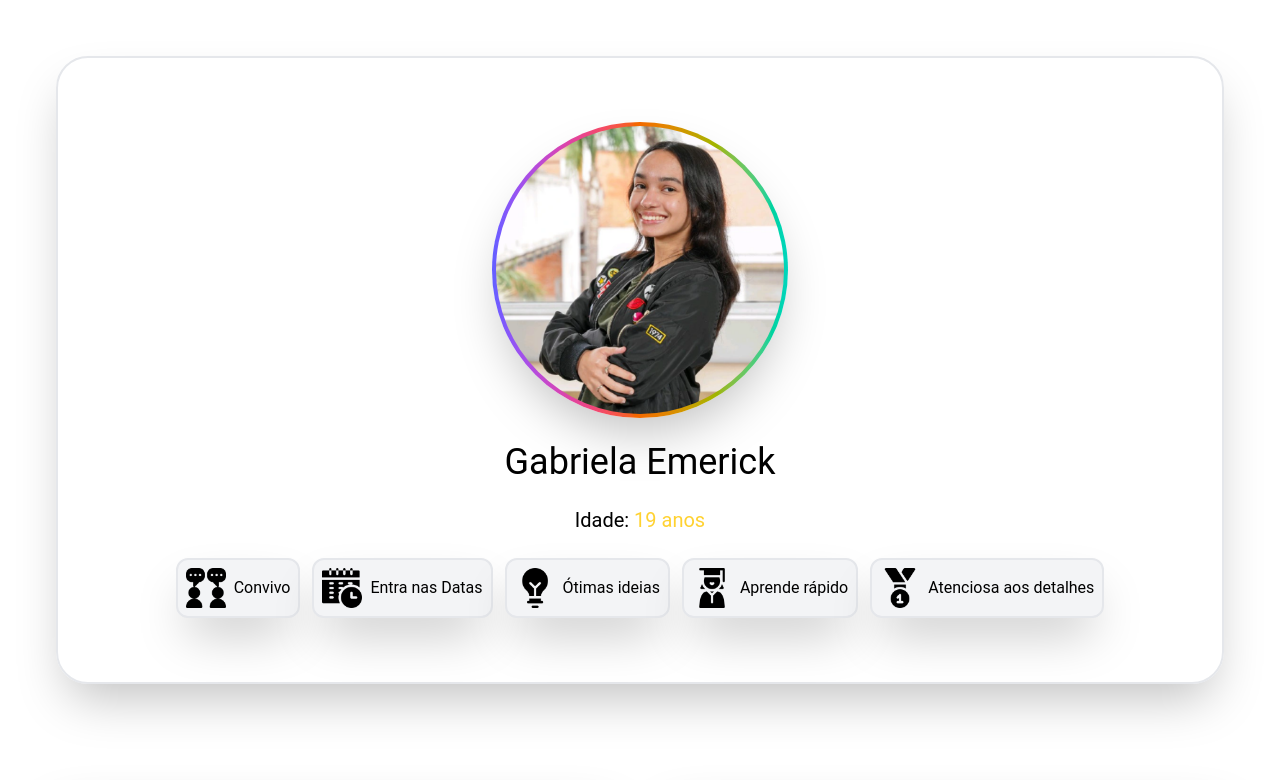
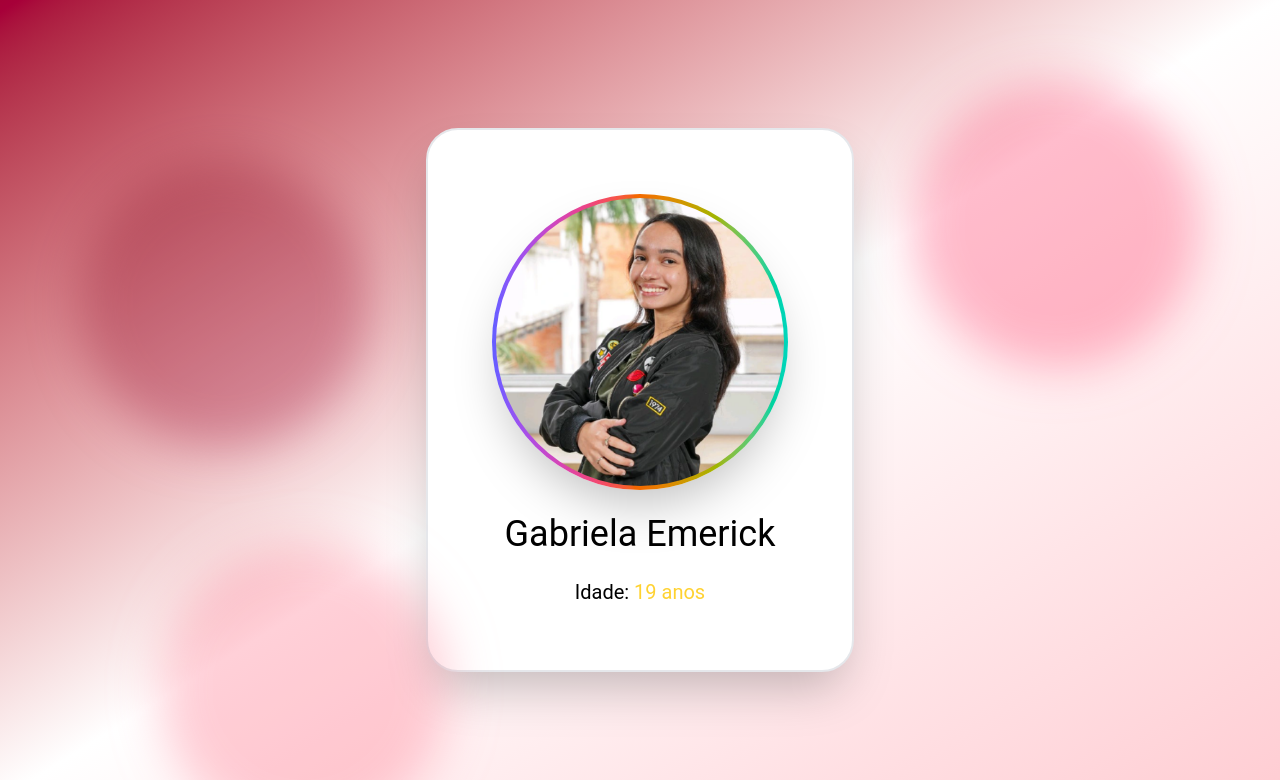
Before and after one commit to pdrinme/portifolio-gabriela, a React (Vite) app: page / in a window 1280 px wide. Shown: the top 780 px of the page. Built offline with nearby package versions, Linux system fonts and the light colour scheme.

Commit message:
Enhance the Hero of the website

```diff
--- a/src/App.jsx
+++ b/src/App.jsx
@@ -9,8 +9,15 @@ function App() {
   return (
     <>
     <div class="dark:bg-[#181a1b] dark:text-white font-roboto ">
-      <section class="p-14">
-        <header class="flex justify-center items-center border-2 border-gray-200 shadow-2xl rounded-4xl dark:border-[#363b3d] dark:shadow-white/15 lg:p-8">
+      <section class="p-14 relative min-h-screen flex items-center justify-center bg-linear-to-tl from-rose-200 via-white to-rose-800 overflow-hidden">
+
+      <div className="absolute inset-0 overflow-hidden">
+        <div className="absolute top-20 right-20 w-72 h-72 bg-rose-500 rounded-full mix-blend-multiply filter blur-xl opacity-30 animate-blob"></div>
+        <div className="absolute top-40 left-20 w-72 h-72 bg-rose-800 rounded-full mix-blend-multiply filter blur-xl opacity-30 animate-blob animation-delay-2000"></div>
+        <div className="absolute -bottom-8 left-40 w-72 h-72 bg-rose-400 rounded-full mix-blend-multiply filter blur-xl opacity-30 animate-blob animation-delay-4000"></div>
+      </div>
+
+        <header class="flex justify-center items-center border-2 border-gray-200 shadow-2xl bg-white rounded-4xl dark:border-[#363b3d] dark:shadow-white/15 lg:p-8 dark:bg-[#181a1b]">
           <div class="grid p-8 gap-6">
             <div class="flex justify-center">
               <div class="bg-linear-to-r/longer from-indigo-500 to-teal-400 p-1 rounded-[90rem] shadow-2xl transition hover:scale-110 dark:shadow-white/15">
@@ -19,20 +26,10 @@ function App() {
             </div>
             <h1 class="text-center text-4xl">Gabriela Emerick</h1>
             <p class="text-center text-xl">Idade: <span class="text-amber-300">19 anos</span></p>
-            <div class="flex flex-wrap gap-3 justify-center">
-              {
-                capacity.map((capacidades) =>
-                  <div class="flex p-2 gap-2 border-2 rounded-xl items-center shadow-2xl border-gray-200 bg-gray-100 transition dark:border-[#363b3d] dark:bg-[#181a1b] dark:shadow-white/5 hover:bg-amber-500 hover:shadow-amber-300 hover:scale-110 hover:border-amber-500">
-                    <img src={capacidades.img} class="max-w-10"/>
-                    <p>{capacidades.name}</p>
-                  </div>
-                )
-              }
-            </div>
           </div>
         </header>
       </section>
-      <section class="grid p-10 gap-6 lg:grid-cols-2 sm:grid-cols-1">
+      <section class="grid p-10 gap-6 lg:grid-cols-2 sm:grid-cols-1 will-change-scroll-[animation-bounce]">
         <div class="border-2 border-gray-200 shadow-2xl rounded-4xl p-7 dark:border-[#363b3d] dark:shadow-white/15">
           <h2 class="text-2xl text-center">Sobre mim:</h2>
           <p>Olá, <br/> <br/>Sou Jovem Aprendiz em Comunicação Institucional no Poliedro Educação, onde desenvolvo habilidades analíticas e criativas com o objetivo de fortalecer a comunicação e o engajamento interno.<br/> <br/>Minha atuação é pautada pelo suporte ao setor, com ênfase em: <br/> <br/>- Elaboração de planilhas, documentos e suporte a demandas do setor. <br/>- Monitoramento de redes sociais e gestão focada na saúde da marca. <br/>- Elaboração de textos e copywriting alinhados ao tom de voz da marca.<br/> <br/>Sou entusiasta das áreas de Comunicação, Marketing e Publicidade, e busco expandir meus conhecimentos e colaborar com iniciativas estratégicas e criativas, com foco em resultados e impactos reais.<br/> <br/>Se você também é um entusiasta dessas áreas, entre em contato comigo e vamos conversar sobre esse mercado ;)</p>
@@ -52,6 +49,16 @@ function App() {
           </div>
         </div>
       </section>
+                  <div class="flex flex-wrap gap-3 justify-center">
+              {
+                capacity.map((capacidades) =>
+                  <div class="flex p-2 gap-2 border-2 rounded-xl items-center shadow-2xl border-gray-200 bg-gray-100 transition dark:border-[#363b3d] dark:bg-[#181a1b] dark:shadow-white/5 hover:bg-amber-500 hover:shadow-amber-300 hover:scale-110 hover:border-amber-500">
+                    <img src={capacidades.img} class="max-w-10"/>
+                    <p>{capacidades.name}</p>
+                  </div>
+                )
+              }
+            </div>
       <section>
         <div class="grid p-5 gap-6">
           <div class="border-2 border-gray-200 shadow-2xl rounded-4xl p-4 text-center dark:border-[#363b3d] dark:shadow-white/15">
```
